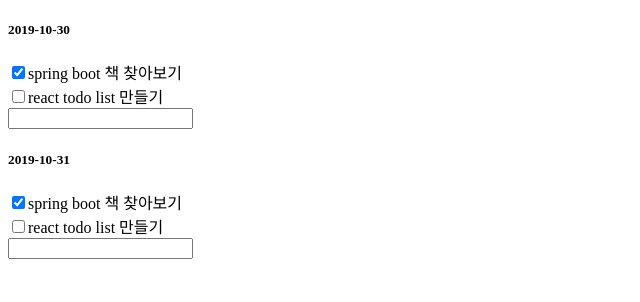
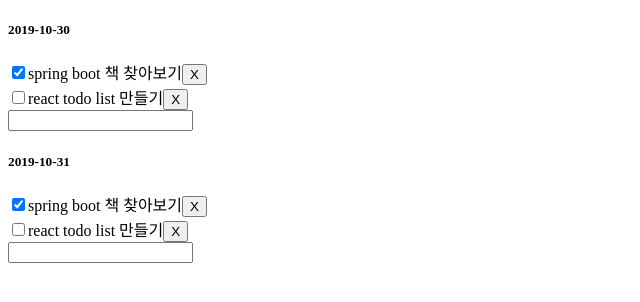
Before and after one commit to jjadekwon/react-todo-list, a React (Create React App) app: page / in a window 1280 px wide. Shown: the top 302 px of the page, without its empty margins (0-640 px from the left). Built offline with nearby package versions, Linux system fonts and the light colour scheme.

Commit message:
add delete task button

```diff
--- a/src/components/AllTodoList.js
+++ b/src/components/AllTodoList.js
@@ -3,12 +3,15 @@ import TodoList from './TodoList'
 import {addTodo, addTodoList, deleteTodo, deleteTodoList, checkTask} from "../actions";
 import {connect} from 'react-redux'
 
-export const AllTodoList = ({data=[], onAddTodo=f=>f, onCheckTask=f=>f}) =>
+export const AllTodoList = ({data=[], onAddTodo=f=>f, onDeleteTodo=f=>f, onCheckTask=f=>f}) =>
     <div>
         {
             data.length ?
                 data.map((list) => {
-                    return <TodoList key={list.id} {...list} onAddTodo={onAddTodo} onCheckTask={(task) => onCheckTask(list.id, task)} />
+                    return <TodoList key={list.id} {...list}
+                                     onAddTodo={onAddTodo}
+                                     onDeleteTodo={(task) => onDeleteTodo(list.id, task)}
+                                     onCheckTask={(task) => onCheckTask(list.id, task)} />
                 })
                 : <p>Add new todo list..</p>
         }
--- a/src/components/Todo.js
+++ b/src/components/Todo.js
@@ -1,19 +1,15 @@
 import React from 'react'
 
-class Todo extends React.Component {
-    render() {
-        const {task, done, onCheckTask} = this.props
-        return (
-            <div>
-                <input type="checkbox" checked={done} onChange={() => onCheckTask(task)}/>
-                <span>{task}</span>
-            </div>
-        )
-    }
-}
+const Todo = ({task, done, onCheckTask, onDeleteTodo}) =>
+    <div>
+        <input type="checkbox" checked={done} onChange={() => onCheckTask(task)} />
+        <span>{task}</span>
+        <input type="button" value="X" onClick={() => onDeleteTodo(task)}/>
+    </div>
 
 Todo.defaultProps = {
-    onCheckTask: f=>f
+    onCheckTask: f=>f,
+    onDeleteTodo: f=>f
 }
 
 export default Todo
--- a/src/components/TodoList.js
+++ b/src/components/TodoList.js
@@ -1,25 +1,24 @@
 import React from 'react'
 import Todo from './Todo'
 
-// export const TodoList = ({todolist, dateString, onCheckTask}) =>
-const TodoList = (props) => {
+const TodoList = ({id, dateString, todolist, onAddTodo, onDeleteTodo, onCheckTask}) => {
     let _task
 
     const handleKeyPress = e => {
         if (e.charCode === 13 && _task.value.length) {
-            props.onAddTodo(props.id, _task.value)
+            onAddTodo(id, _task.value)
             _task.value = ''
         }
     }
 
     return (
         <div>
-            <h5>{props.dateString}</h5>
+            <h5>{dateString}</h5>
             <div>
                 {
-                    props.todolist.map((todo, i) => {
+                    todolist.map((todo, i) => {
                         console.log(todo)
-                        return <Todo key={i} {...todo} onCheckTask={props.onCheckTask} />
+                        return <Todo key={i} {...todo} onCheckTask={onCheckTask} onDeleteTodo={onDeleteTodo}/>
                     })
                 }
             </div>
@@ -29,12 +28,3 @@ const TodoList = (props) => {
 }
 
 export default TodoList
-
-// const mapDispatchToProps = dispatch =>
-//     ({
-//         onCheckTask(id, task) {
-//             dispatch(checkTask(id, task))
-//         }
-//     })
-//
-// export const Todos = connect(null, mapDispatchToProps)(TodoList)
--- a/src/store/reducers.js
+++ b/src/store/reducers.js
@@ -28,7 +28,12 @@ export const todolist = (state = {}, action) => {
                 } :
                 state
         case DELETE_TODO:
-            return state.todolist.filter(todo => todo.task === action.task)
+            return state.id === action.id ?
+                {
+                    ...state,
+                    todolist: [...state.todolist].filter(todo => todo.task !== action.task)
+                } :
+                state
         case ADD_TODO_LIST:
             return {
                 id: action.id,
@@ -51,13 +56,15 @@ export const data = (state = [], action) => {
     switch (action.type) {
         case ADD_TODO:
             return state.map(list => todolist(list, action))
+        case DELETE_TODO:
+            return state.map(list => todolist(list, action))
         case ADD_TODO_LIST:
             return [
                 ...state,
                 todolist({}, action)
             ]
         case DELETE_TODO_LIST:
-            return state.filter(list => list.id === action.id)
+            return state.filter(list => list.id !== action.id)
         case CHECK_TASK:
             return state.map(list => todolist(list, action))
         default:
```
